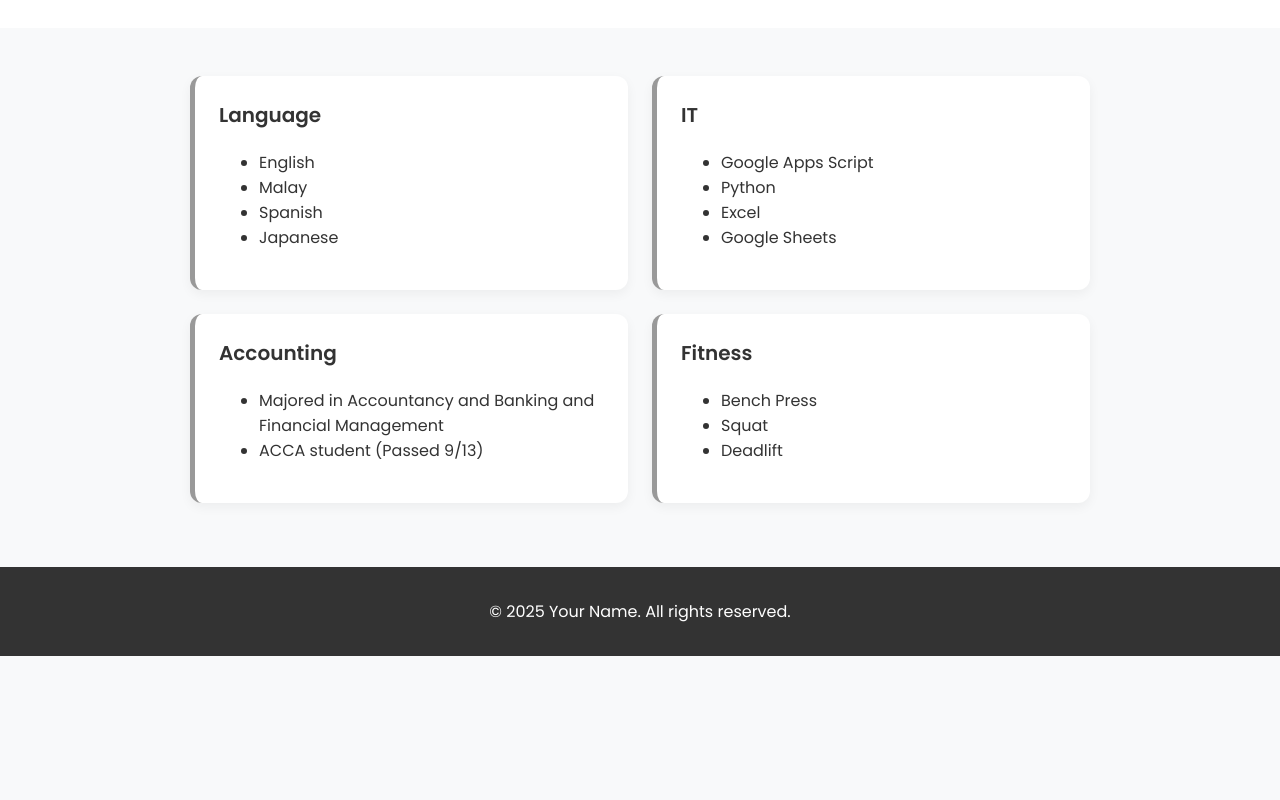
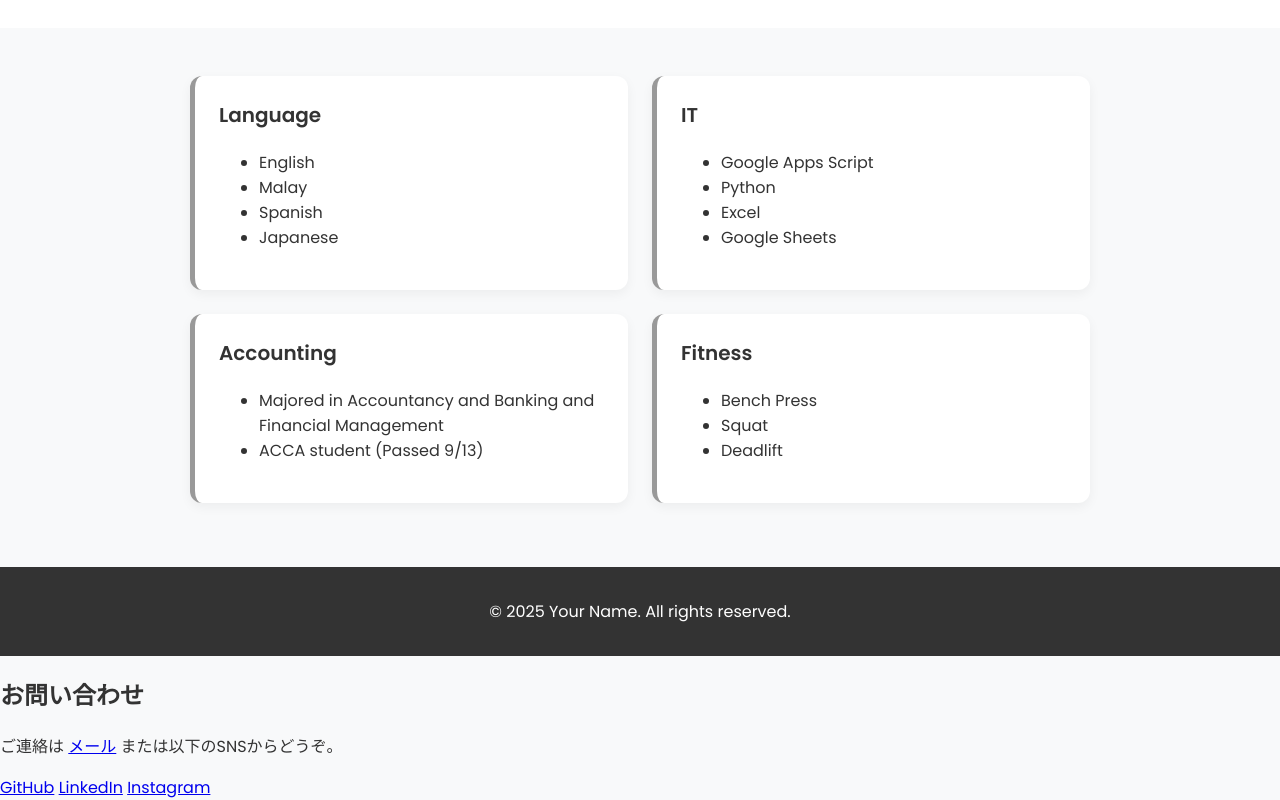
Before and after one commit to heyitsreito/my-portfolio, a plain HTML site: page index.html in a window 1280 px wide. Shown: the part 364-1164 px from the top of the page. Before the commit the page ends 1020 px from the top, so only its background shows below. Drawn offline with Linux system fonts and the light colour scheme.

Commit message:
Update index.html

```diff
--- a/index.html
+++ b/index.html
@@ -70,3 +70,20 @@
   </footer>
 </body>
 </html>
+
+
+<!-- ここから下をfooterの直前に追加してください -->
+<section class="contact">
+  <h2>お問い合わせ</h2>
+  <p>ご連絡は <a href="mailto:yourname@example.com">メール</a> または以下のSNSからどうぞ。</p>
+  <div class="sns-links">
+    <a href="https://github.com/yourusername" target="_blank">GitHub</a>
+    <a href="https://www.linkedin.com/in/yourusername" target="_blank">LinkedIn</a>
+    <a href="https://www.instagram.com/yourusername" target="_blank">Instagram</a>
+  </div>
+
+  <!-- Googleフォーム埋め込み例（必要な場合）-->
+  <!--
+  <iframe src="https://docs.google.com/forms/d/e/フォームID/viewform?embedded=true" width="100%" height="500" frameborder="0" marginheight="0" marginwidth="0">読み込んでいます…</iframe>
+  -->
+</section>
```
